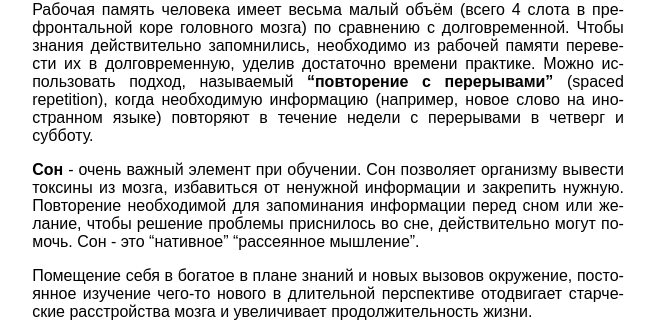
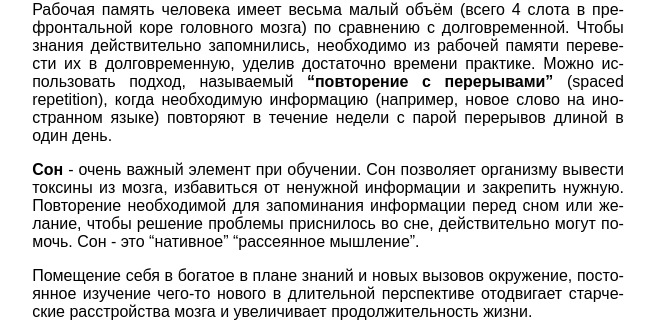
Before and after one commit to hacknug/iguides, a Jekyll site: the page built from _posts/2015-01-19-learning-how-to-learn-focused-vs-diffuse-modes.md, in a window 1280 px wide. Shown: the part 1278-1600 px from the top of the page, without its empty margins (312-967 px from the left). Built offline with Jekyll 4.4.1, drawn with Linux system fonts in a browser that asks for light colours; Markdown is read by kramdown in place of the engine named in the settings; comment, search, counter and statistics services are not loaded; a style sheet for code colours, icons or effects is not loaded.

Commit message:
No so strict spaced repetition description

```diff
--- a/_posts/2015-01-19-learning-how-to-learn-focused-vs-diffuse-modes.md
+++ b/_posts/2015-01-19-learning-how-to-learn-focused-vs-diffuse-modes.md
@@ -50,7 +50,7 @@ learn](https://www.coursera.org/course/learning). При написании пр
 долговременную, уделив достаточно времени  практике. Можно использовать подход,
 называемый **"повторение с перерывами"** (spaced repetition), когда необходимую
 информацию (например,  новое слово  на иностранном  языке) повторяют  в течение
-недели с перерывами в четверг и субботу.
+недели с парой перерывов длиной в один день.
 
 **Сон** -  очень важный элемент  при обучении. Сон позволяет  организму вывести
 токсины  из  мозга,  избавиться  от ненужной  информации  и  закрепить  нужную.
```
